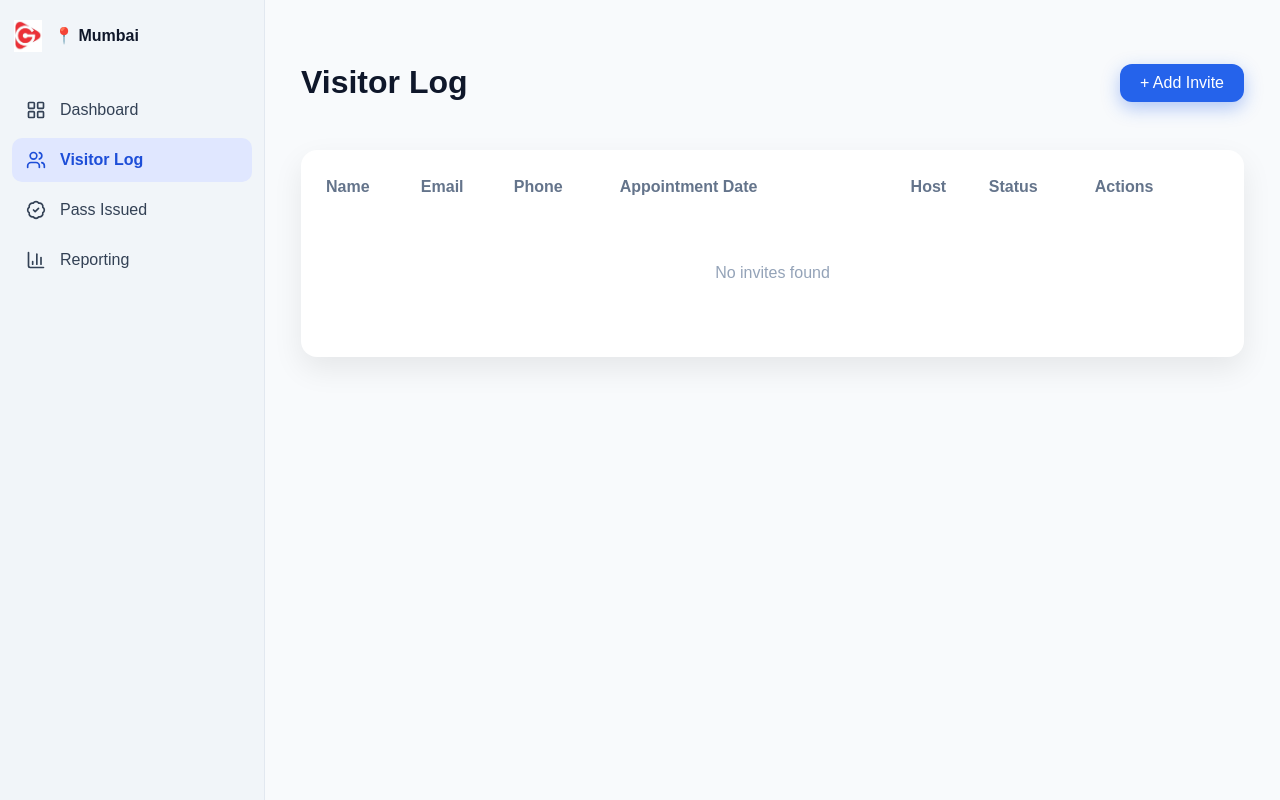
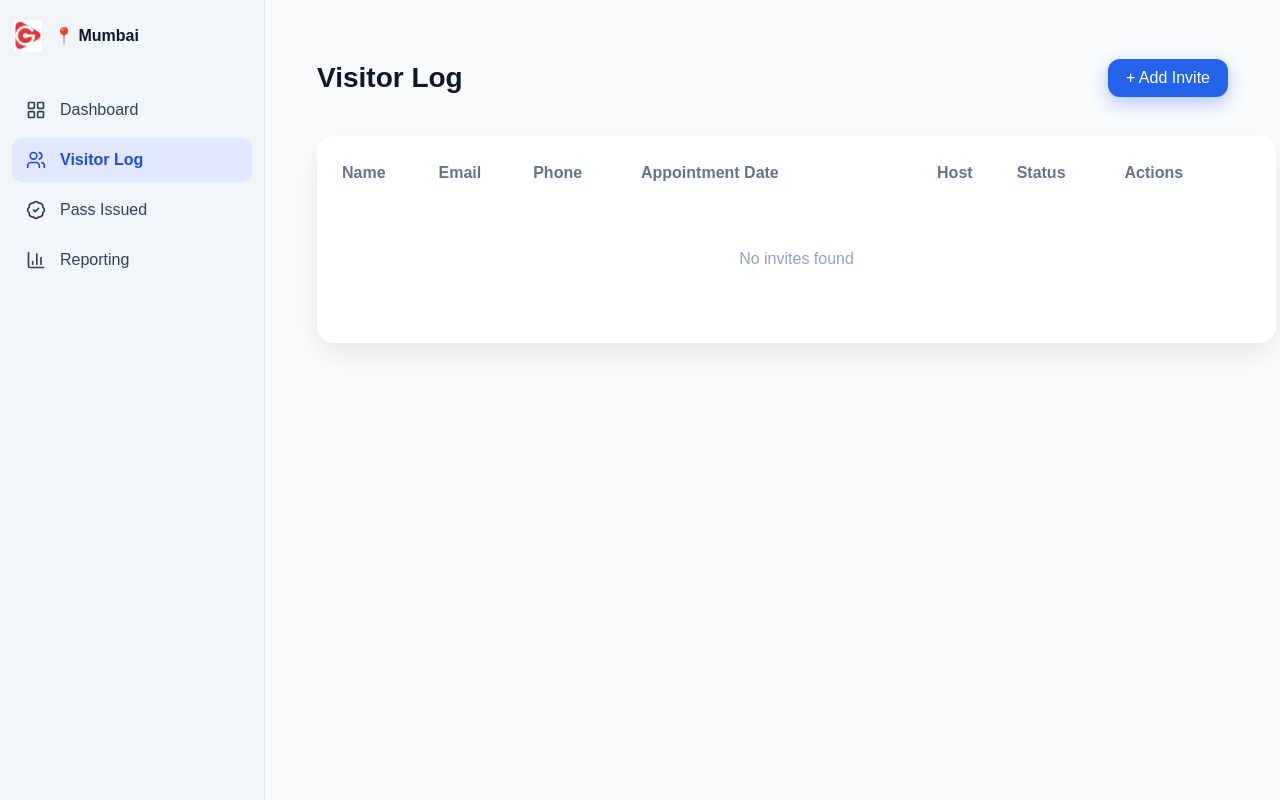
Before and after one commit to nusratfatima/vms, a React (Vite) app in the folder visitor-ui/: page /invites in a window 1280 px wide. Built offline with nearby package versions, Linux system fonts and the light colour scheme.

Commit message:
fixed visitors log whitespace

```diff
--- a/visitor-ui/src/screens/Invites.jsx
+++ b/visitor-ui/src/screens/Invites.jsx
@@ -5,19 +5,19 @@ export default function Invites() {
     const [showModal, setShowModal] = useState(false);
 
     return (
-        <div style={{ maxWidth: 1100, margin: "0 auto", padding: "24px 16px" }}>
+        <div style={{ padding: "24px 32px" }}>
             {/* Header */}
             <div
                 style={{
                     display: "flex",
                     justifyContent: "space-between",
                     alignItems: "center",
-                    marginBottom: 28,
+                    marginBottom: 24,
                     flexWrap: "wrap",
                     gap: 12,
                 }}
             >
-                <h1 style={{ fontSize: 32, fontWeight: 600, color: "#0f172a" }}>
+                <h1 style={{ fontSize: 28, fontWeight: 600, color: "#0f172a" }}>
                     Visitor Log
                 </h1>
 
@@ -27,7 +27,7 @@ export default function Invites() {
                         background: "#2563eb",
                         color: "#fff",
                         border: "none",
-                        padding: "10px 20px",
+                        padding: "10px 18px",
                         borderRadius: 12,
                         fontWeight: 500,
                         cursor: "pointer",
@@ -38,14 +38,14 @@ export default function Invites() {
                 </button>
             </div>
 
-            {/* Table */}
+            {/* Table Card */}
             <div
                 style={{
                     background: "#fff",
                     borderRadius: 16,
                     padding: 24,
                     boxShadow: "0 12px 30px rgba(0,0,0,0.08)",
-                    overflowX: "auto",
+                    width: "100%",
                 }}
             >
                 <table style={{ width: "100%", borderCollapse: "collapse" }}>
```
Also changed, not shown: 1 other file (tests, documents, lock files or other folders).
